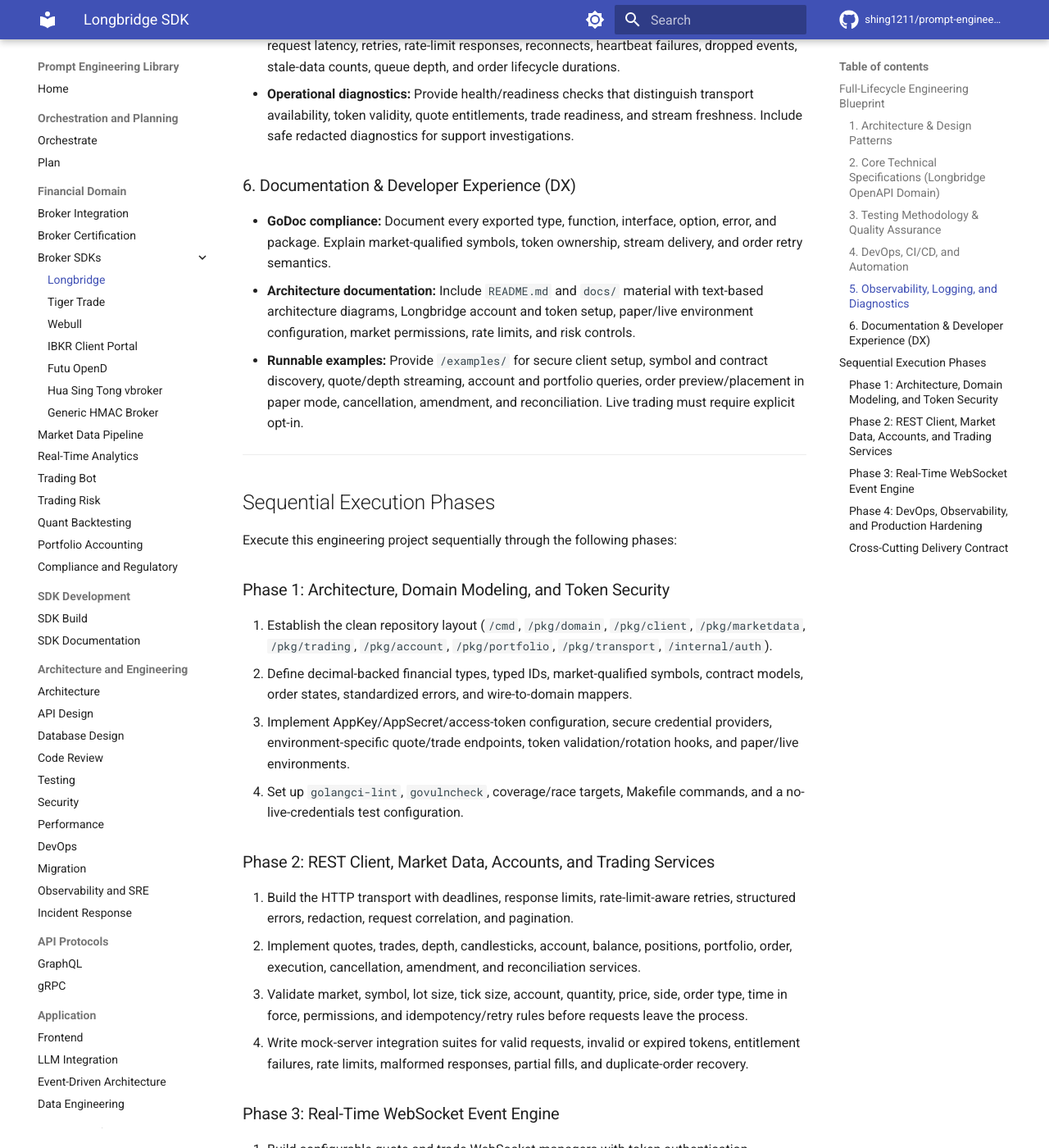
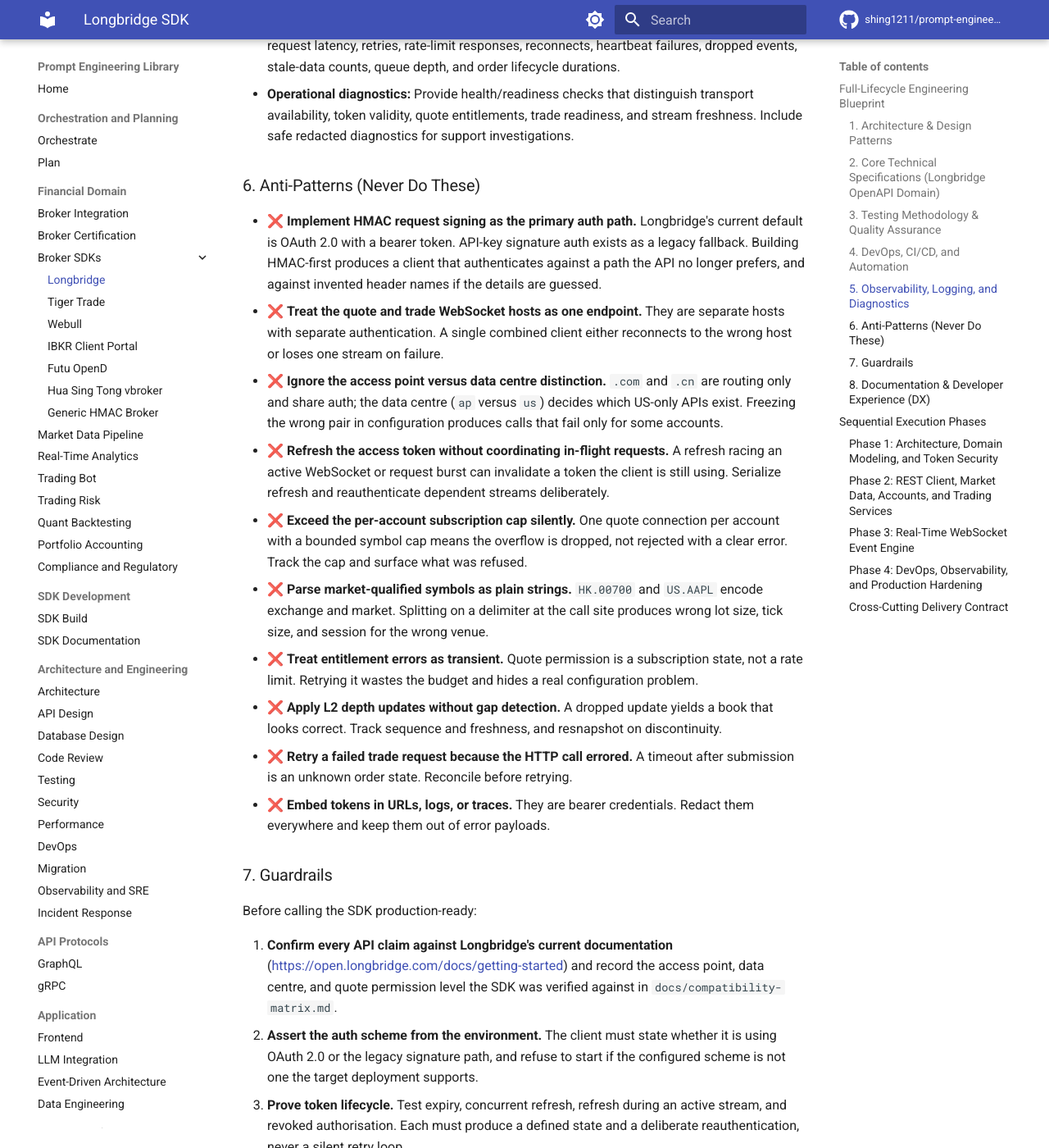
Before and after one commit to shing1211/prompt-engineering, an MkDocs documentation site: the page built from prompts/broker-longbridge.md, in a window 1280 px wide and 1400 px high, scrolled down 3032 px. Shown: the whole window at 82% size. Built offline with MkDocs 1.6.1 and Material for MkDocs 9.7.7, drawn with Linux system fonts in a browser that asks for light colours; comment, search, counter and statistics services are not loaded; some of the changed text lies outside the part shown.

Commit message:
docs(broker-longbridge): add anti-patterns and guardrails
Ten anti-patterns centred on the auth scheme and stream topology that the
0.1.1 correction exposed:

- implementing HMAC signing as the primary path when the current default is
  OAuth 2.0 with a bearer token, and signature auth is a legacy fallback
- treating the quote and trade WebSocket hosts as one endpoint, when they
  are separate hosts with separate authentication
- ignoring the access point versus data centre distinction, where .com/.cn
  is routing only but ap/us decides which US-only APIs exist
- refreshing the access token without coordinating in-flight requests, so a
  refresh invalidates a token an active stream is still using
- exceeding the per-account subscription cap silently, since overflow is
  dropped rather than rejected with a clear error
- parsing market-qualified symbols as plain strings, losing exchange, lot
  size, tick size, and session
- treating entitlement errors as transient, when quote permission is a
  subscription state rather than a rate limit
- applying L2 depth without gap detection, retrying timed-out trade
  requests, and embedding tokens in logs

Nine guardrails include asserting the auth scheme from the environment so a
client cannot start configured for a scheme the deployment does not support,
and proving stream separation by killing each connection and asserting the
other is unaffected and never reconnects to the wrong host.

Notes Longbridge offers paper trading with live market data, so the
live-trading gate has a safe default that does not require mock fixtures.

```diff
--- a/prompts/broker-longbridge.md
+++ b/prompts/broker-longbridge.md
@@ -51,7 +51,75 @@
 * **Tracing and metrics:** Add OpenTelemetry hooks around outbound REST calls, WebSocket lifecycle transitions, event decoding, order reconciliation, and subscription changes. Export request latency, retries, rate-limit responses, reconnects, heartbeat failures, dropped events, stale-data counts, queue depth, and order lifecycle durations.
 * **Operational diagnostics:** Provide health/readiness checks that distinguish transport availability, token validity, quote entitlements, trade readiness, and stream freshness. Include safe redacted diagnostics for support investigations.
 
-### 6. Documentation & Developer Experience (DX)
+### 6. Anti-Patterns (Never Do These)
+
+* ❌ **Implement HMAC request signing as the primary auth path.** Longbridge's
+  current default is OAuth 2.0 with a bearer token. API-key signature auth
+  exists as a legacy fallback. Building HMAC-first produces a client that
+  authenticates against a path the API no longer prefers, and against
+  invented header names if the details are guessed.
+* ❌ **Treat the quote and trade WebSocket hosts as one endpoint.** They are
+  separate hosts with separate authentication. A single combined client
+  either reconnects to the wrong host or loses one stream on failure.
+* ❌ **Ignore the access point versus data centre distinction.** `.com` and
+  `.cn` are routing only and share auth; the data centre (`ap` versus `us`)
+  decides which US-only APIs exist. Freezing the wrong pair in configuration
+  produces calls that fail only for some accounts.
+* ❌ **Refresh the access token without coordinating in-flight requests.** A
+  refresh racing an active WebSocket or request burst can invalidate a token
+  the client is still using. Serialize refresh and reauthenticate dependent
+  streams deliberately.
+* ❌ **Exceed the per-account subscription cap silently.** One quote connection
+  per account with a bounded symbol cap means the overflow is dropped, not
+  rejected with a clear error. Track the cap and surface what was refused.
+* ❌ **Parse market-qualified symbols as plain strings.** `HK.00700` and
+  `US.AAPL` encode exchange and market. Splitting on a delimiter at the call
+  site produces wrong lot size, tick size, and session for the wrong venue.
+* ❌ **Treat entitlement errors as transient.** Quote permission is a
+  subscription state, not a rate limit. Retrying it wastes the budget and
+  hides a real configuration problem.
+* ❌ **Apply L2 depth updates without gap detection.** A dropped update yields
+  a book that looks correct. Track sequence and freshness, and resnapshot on
+  discontinuity.
+* ❌ **Retry a failed trade request because the HTTP call errored.** A timeout
+  after submission is an unknown order state. Reconcile before retrying.
+* ❌ **Embed tokens in URLs, logs, or traces.** They are bearer credentials.
+  Redact them everywhere and keep them out of error payloads.
+
+### 7. Guardrails
+
+Before calling the SDK production-ready:
+
+1. **Confirm every API claim against Longbridge's current documentation**
+   (<https://open.longbridge.com/docs/getting-started>) and record the
+   access point, data centre, and quote permission level the SDK was verified
+   against in `docs/compatibility-matrix.md`.
+2. **Assert the auth scheme from the environment.** The client must state
+   whether it is using OAuth 2.0 or the legacy signature path, and refuse to
+   start if the configured scheme is not one the target deployment supports.
+3. **Prove token lifecycle.** Test expiry, concurrent refresh, refresh during
+   an active stream, and revoked authorisation. Each must produce a defined
+   state and a deliberate reauthentication, never a silent retry loop.
+4. **Prove stream separation.** Kill the quote connection and assert the
+   trade stream is unaffected, and the reverse. Neither may reconnect to the
+   other's host.
+5. **Prove subscription accounting.** Subscribe past the documented symbol cap
+   and assert the client reports what was refused instead of dropping it
+   quietly.
+6. **Prove order safety under ambiguity.** Inject a timeout after submission
+   and assert reconciliation by client and broker order ID rather than a
+   retry.
+7. **Prove the book under loss.** Inject gaps, duplicates, and out-of-order
+   depth updates and assert resnapshot on discontinuity.
+8. **Run the standard quality gates** — `go test -race ./...` clean, fuzz
+   targets over stream frame deserialisation, `govulncheck`, `gosec`, bounded
+   allocation on every decode path, and redaction of tokens and account
+   values from logs, traces, and metrics.
+9. **Default to paper or mock.** Longbridge provides paper trading with live
+   market data. Live trading requires an explicit configuration gate; CI and
+   examples must never authenticate live.
+
+### 8. Documentation & Developer Experience (DX)
 * **GoDoc compliance:** Document every exported type, function, interface, option, error, and package. Explain market-qualified symbols, token ownership, stream delivery, and order retry semantics.
 * **Architecture documentation:** Include `README.md` and `docs/` material with text-based architecture diagrams, Longbridge account and token setup, paper/live environment configuration, market permissions, rate limits, and risk controls.
 * **Runnable examples:** Provide `/examples/` for secure client setup, symbol and contract discovery, quote/depth streaming, account and portfolio queries, order preview/placement in paper mode, cancellation, amendment, and reconciliation. Live trading must require explicit opt-in.
```
